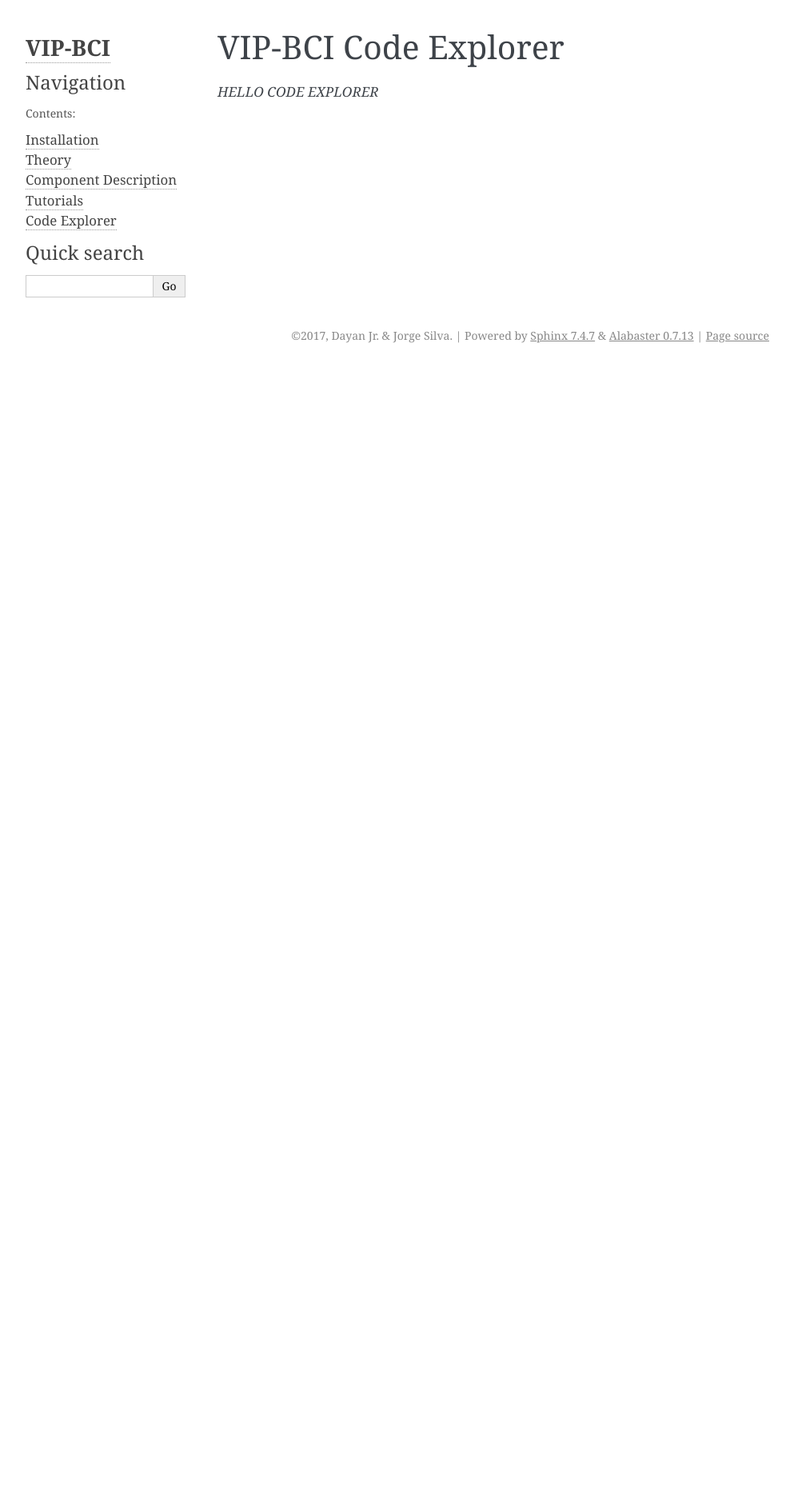
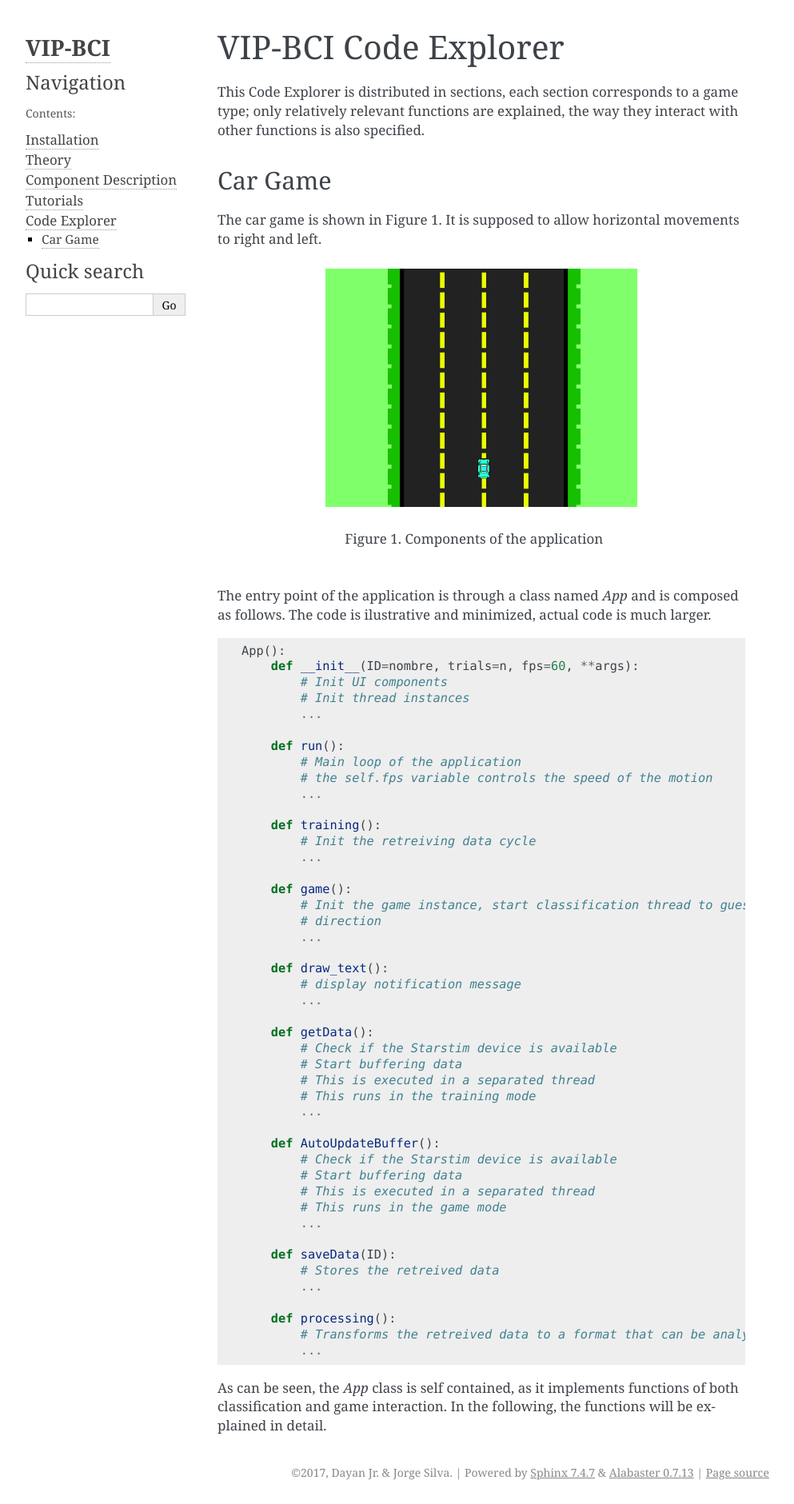
Before and after one commit to JorgeluissilvaC/VIPproject, a Sphinx documentation site: the page built from docs/explorer.rst, in a window 1280 px wide. Shown: the whole page at 80% size, without its empty margins (148-1141 px from the left). Built offline with Sphinx 7.4.7, drawn with Linux system fonts in a browser that asks for light colours; before the commit the page ends 900 px from its top, so only the background shows below that.

Commit message:
Adding images

```diff
--- a/docs/explorer.rst
+++ b/docs/explorer.rst
@@ -1,4 +1,68 @@
 VIP-BCI Code Explorer
 =====================
 
-*HELLO CODE EXPLORER*
+This Code Explorer is distributed in sections, each section corresponds to a game type; only relatively relevant functions are explained, the way they interact with other functions is also specified.
+
+Car Game
+--------
+The car game is shown in Figure 1. It is supposed to allow horizontal movements to right and left.
+
+
+.. figure:: car_game.png
+   :scale: 100 %
+   :alt: map to buried treasure
+
+   Figure 1. Components of the application
+
+The entry point of the application is through a class named `App` and is composed as follows. The code is ilustrative and minimized, actual code is much larger.
+
+::
+
+    App():
+        def __init__(ID=nombre, trials=n, fps=60, **args):
+            # Init UI components
+            # Init thread instances
+            ...
+
+        def run():
+            # Main loop of the application
+            # the self.fps variable controls the speed of the motion
+            ...
+
+        def training():
+            # Init the retreiving data cycle
+            ...
+
+        def game():
+            # Init the game instance, start classification thread to guess the car
+            # direction
+            ...
+
+        def draw_text():
+            # display notification message
+            ...
+
+        def getData():
+            # Check if the Starstim device is available
+            # Start buffering data
+            # This is executed in a separated thread
+            # This runs in the training mode
+            ...
+
+        def AutoUpdateBuffer():
+            # Check if the Starstim device is available
+            # Start buffering data
+            # This is executed in a separated thread
+            # This runs in the game mode
+            ...
+
+        def saveData(ID):
+            # Stores the retreived data
+            ...
+
+        def processing():
+            # Transforms the retreived data to a format that can be analyzed
+            ...
+
+
+As can be seen, the `App` class is self contained, as it implements functions of both classification and game interaction. In the following, the functions will be explained in detail.
```
Also changed, not shown: docs/car_game.png (added).
